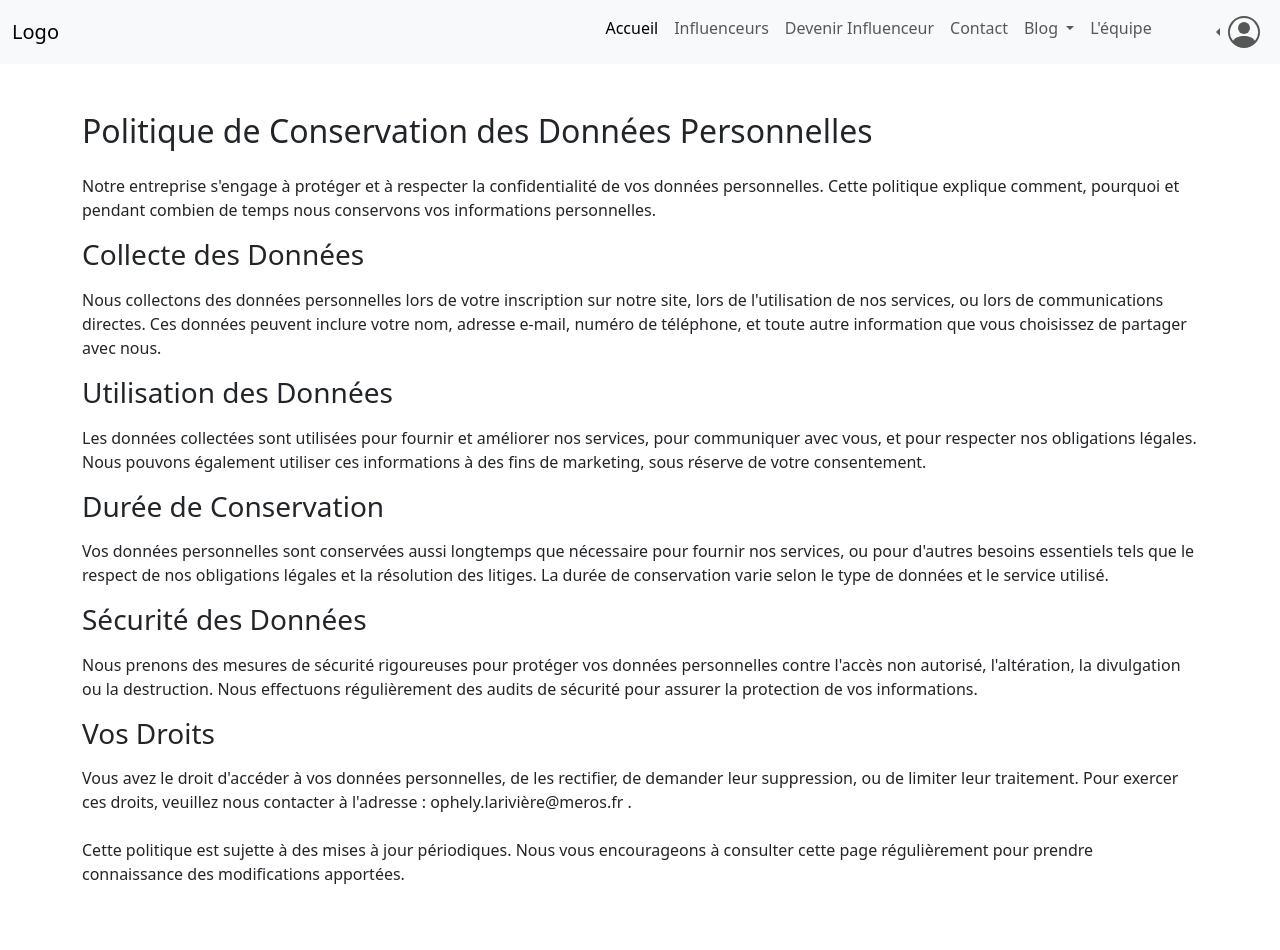
After one commit to MaxenceCodeFR/MEROSproduction, a Symfony app: template templates/rgpd.html.twig in a window 1280 px wide. The commit adds this page. Run offline with Twig, Linux system fonts and the light colour scheme; the template is opened without the code that fills it, so the values that code supplies are empty; some libraries are stand-ins or nearby versions.

Commit message:
ajout des données personnelles

```diff
--- a/src/Controller/Landing.php
+++ b/src/Controller/Landing.php
@@ -13,4 +13,10 @@ class Landing extends AbstractController
     {
         return $this->render('landing.html.twig');
     }
+
+    #[Route('/rgpd', name: 'rgpd')]
+    public function rgpd(): Response
+    {
+        return $this->render('rgpd.html.twig');
+    }
 }
--- /dev/null
+++ b/templates/rgpd.html.twig
@@ -0,0 +1,37 @@
+{% extends "base.html.twig" %}
+{% block title %}
+	Politique de conservation des données
+{% endblock %}
+{% block body %}
+	{% include "commons/_navbar.html.twig" %}
+
+	<div class="container py-5">
+		<h2 class="mb-4">Politique de Conservation des Données Personnelles</h2>
+		<p class="mb-3">
+			Notre entreprise s'engage à protéger et à respecter la confidentialité de vos données personnelles. Cette politique explique comment, pourquoi et pendant combien de temps nous conservons vos informations personnelles.
+		</p>
+		<h3 class="mb-3">Collecte des Données</h3>
+		<p class="mb-3">
+			Nous collectons des données personnelles lors de votre inscription sur notre site, lors de l'utilisation de nos services, ou lors de communications directes. Ces données peuvent inclure votre nom, adresse e-mail, numéro de téléphone, et toute autre information que vous choisissez de partager avec nous.
+		</p>
+		<h3 class="mb-3">Utilisation des Données</h3>
+		<p class="mb-3">
+			Les données collectées sont utilisées pour fournir et améliorer nos services, pour communiquer avec vous, et pour respecter nos obligations légales. Nous pouvons également utiliser ces informations à des fins de marketing, sous réserve de votre consentement.
+		</p>
+		<h3 class="mb-3">Durée de Conservation</h3>
+		<p class="mb-3">
+			Vos données personnelles sont conservées aussi longtemps que nécessaire pour fournir nos services, ou pour d'autres besoins essentiels tels que le respect de nos obligations légales et la résolution des litiges. La durée de conservation varie selon le type de données et le service utilisé.
+		</p>
+		<h3 class="mb-3">Sécurité des Données</h3>
+		<p class="mb-3">
+			Nous prenons des mesures de sécurité rigoureuses pour protéger vos données personnelles contre l'accès non autorisé, l'altération, la divulgation ou la destruction. Nous effectuons régulièrement des audits de sécurité pour assurer la protection de vos informations.
+		</p>
+		<h3 class="mb-3">Vos Droits</h3>
+		<p class="mb-4">
+			Vous avez le droit d'accéder à vos données personnelles, de les rectifier, de demander leur suppression, ou de limiter leur traitement. Pour exercer ces droits, veuillez nous contacter à l'adresse : ophely.larivière@meros.fr .
+		</p>
+		<p>
+			Cette politique est sujette à des mises à jour périodiques. Nous vous encourageons à consulter cette page régulièrement pour prendre connaissance des modifications apportées.
+		</p>
+	</div>
+{% endblock %}
```
Also changed, not shown: src/Form/ContactInfluencerType.php (+17 -6 lines), templates/contact_influencer/index.html.twig (+25 -0 lines).
